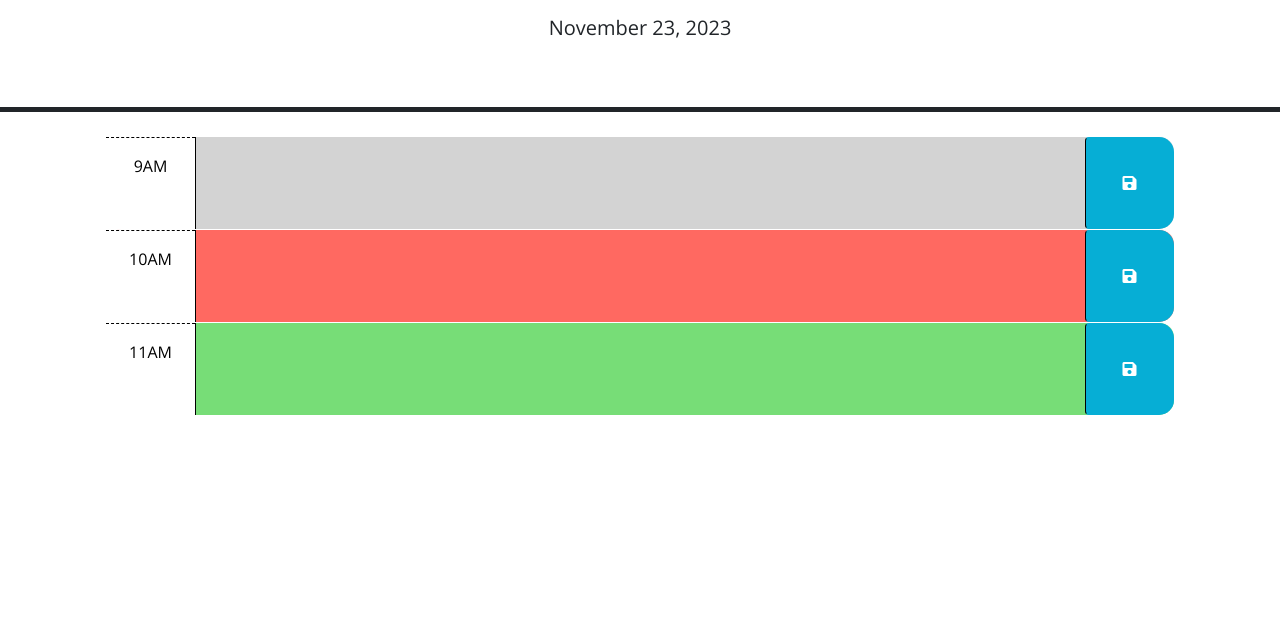
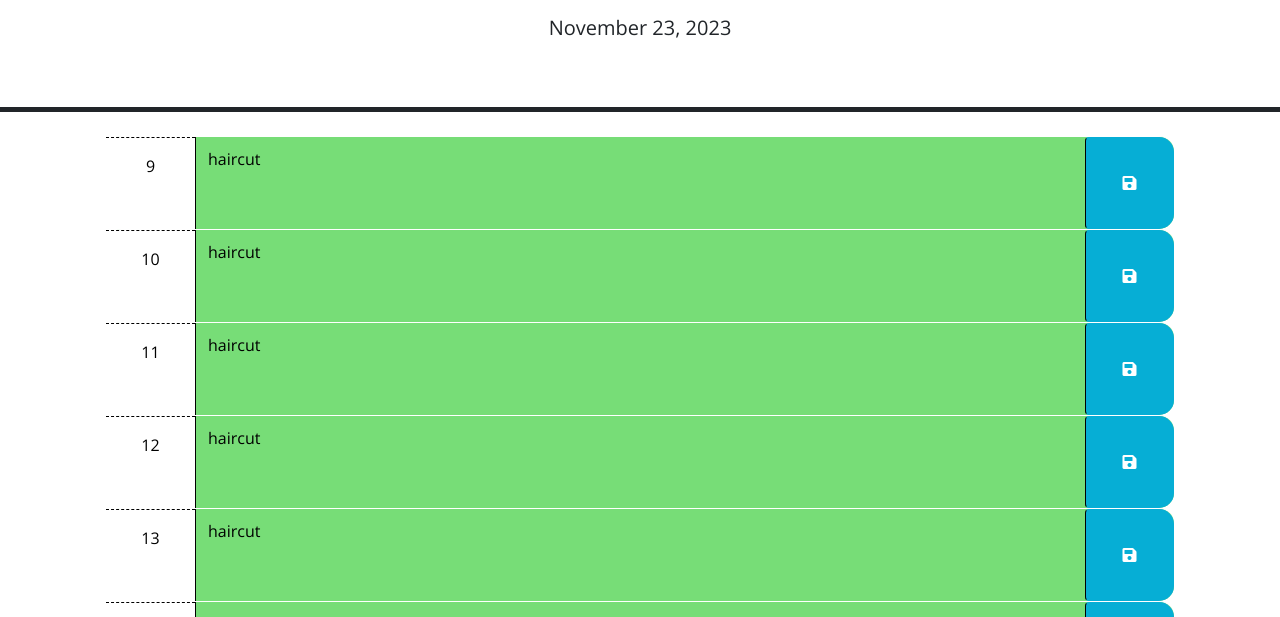
Before and after one commit to Kaystaken/work-day-scheduler, a plain HTML site: page index.html in a window 1280 px wide. Shown: the part 166-783 px from the top of the page. Drawn offline with nearby package versions, Linux system fonts and the light colour scheme.

Commit message:
fixed bugs, display calender and added ability to add events

```diff
--- a/assets/script.js
+++ b/assets/script.js
@@ -33,17 +33,24 @@ function displayCurrentDate() {
 
 function displayCurrentDayEvents() {
   // show all time slots 9am - 5pm
+  const calendar = $('#calendar');
+
+  for (let hour = 9; hour <= 17; hour++) {
+    const timeSlot = createTimeSlot(hour, 'haircut');
+    calendar.append(timeSlot);
+  }
 }
 
 function createTimeSlot(hour, event) {
   // add hour and event to slot
   // add slot to list using relative class for styling
+  console.log("hour", hour)
   const timeDisplay = createTimeDisplay(hour);
   const textArea = createTextArea(event);
   const button = createButton();
 
   const timeSlot = $('<div>');
-  timeSlot.addClass('row time-block ' + getRelativeClass());
+  timeSlot.addClass('row time-block ' + getRelativeClass(hour));
   timeSlot.id = `hour-${hour}`;
 
   timeSlot.append(timeDisplay);
@@ -54,17 +61,19 @@ function createTimeSlot(hour, event) {
 }
 
 function createTimeDisplay(hour) {
-  const timeDisplay = $('<div>');
-  timeDisplay.addClass('col-2 col-md-1 hour text-center py-3');
-  timeDisplay.text = hour;
-  return timeDisplay;
+  const timeDisplayContainer = $('<div>');
+  timeDisplayContainer.addClass('col-2 col-md-1 hour text-center py-3');
+  const timeDisplay = $('<span>');
+  timeDisplay.text(hour);
+  timeDisplayContainer.append(timeDisplay);
+  return timeDisplayContainer;
 }
 
 function createTextArea(event) {
   const textArea = $('<textarea>');
   textArea.addClass('col-8 col-md-10 description');
   textArea.attr('rows', '3');
-  textArea.text = event;
+  textArea.text(event);
   return textArea;
 }
 
@@ -84,18 +93,18 @@ function createButton() {
 function getRelativeClass(hour) {
   // return 'past', 'present', or 'future' depending on time
   // relative to current time
-  const currentHour = dayjs().hour;
+  const currentHour = dayjs().hour();
 
   if (currentHour === hour) {
     return 'present';
   }
 
-  return currentHour > hour ? "past" : "future";
+  return (currentHour > hour) ? 'past' : 'future';
 }
 
 function getEvents() {
   // return event array from localStorage
-  const events = JSON.parse(localStorage.getItem("events"));
+  const events = JSON.parse(localStorage.getItem('events'));
   return events;
 }
 
@@ -103,5 +112,5 @@ function saveEvent(event, hour) {
   // add event to event array in localStorage
   const events = getEvents();
   events[hour] = event;
-  localStorage.setItem("events", JSON.stringify(events));
+  localStorage.setItem('events', JSON.stringify(events));
 }
--- a/index.html
+++ b/index.html
@@ -28,44 +28,8 @@
       <p class="lead">A simple calendar app for scheduling your work day</p>
       <p id="currentDay" class="lead"></p>
     </header>
-    <div class="container-lg px-5">
-      <!-- Use class for "past", "present", and "future" to apply styles to the
-        time-block divs accordingly. The javascript will need to do this by
-        adding/removing these classes on each div by comparing the hour in the
-        id to the current hour. The html provided below is meant to be an example
-        demonstrating how the css provided can be leveraged to create the
-        desired layout and colors. The html below should be removed or updated
-        in the finished product. Remember to delete this comment once the
-        code is implemented.
-        -->
-
-      <!-- Example of a past time block. The "past" class adds a gray background color. -->
-      <div id="hour-9" class="row time-block past">
-        <div class="col-2 col-md-1 hour text-center py-3">9AM</div>
-        <textarea class="col-8 col-md-10 description" rows="3"> </textarea>
-        <button class="btn saveBtn col-2 col-md-1" aria-label="save">
-          <i class="fas fa-save" aria-hidden="true"></i>
-        </button>
-      </div>
-
-      <!-- Example of a a present time block. The "present" class adds a red background color. -->
-      <div id="hour-10" class="row time-block present">
-        <div class="col-2 col-md-1 hour text-center py-3">10AM</div>
-        <textarea class="col-8 col-md-10 description" rows="3"> </textarea>
-        <button class="btn saveBtn col-2 col-md-1" aria-label="save">
-          <i class="fas fa-save" aria-hidden="true"></i>
-        </button>
-      </div>
-
-      <!-- Example of a future time block. The "future" class adds a green background color. -->
-      <div id="hour-11" class="row time-block future">
-        <div class="col-2 col-md-1 hour text-center py-3">11AM</div>
-        <textarea class="col-8 col-md-10 description" rows="3"> </textarea>
-        <button class="btn saveBtn col-2 col-md-1" aria-label="save">
-          <i class="fas fa-save" aria-hidden="true"></i>
-        </button>
-      </div>
-
+    <div id="calendar" class="container-lg px-5">
+    </div>
     <script src="https://code.jquery.com/jquery-3.4.1.min.js"></script>
     <script
       src="https://cdn.jsdelivr.net/npm/dayjs@1.11.3/dayjs.min.js"
```
